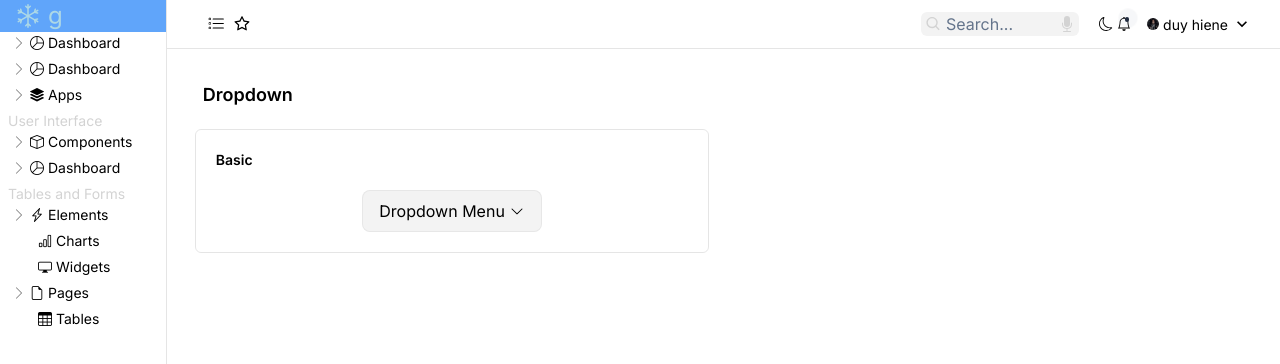
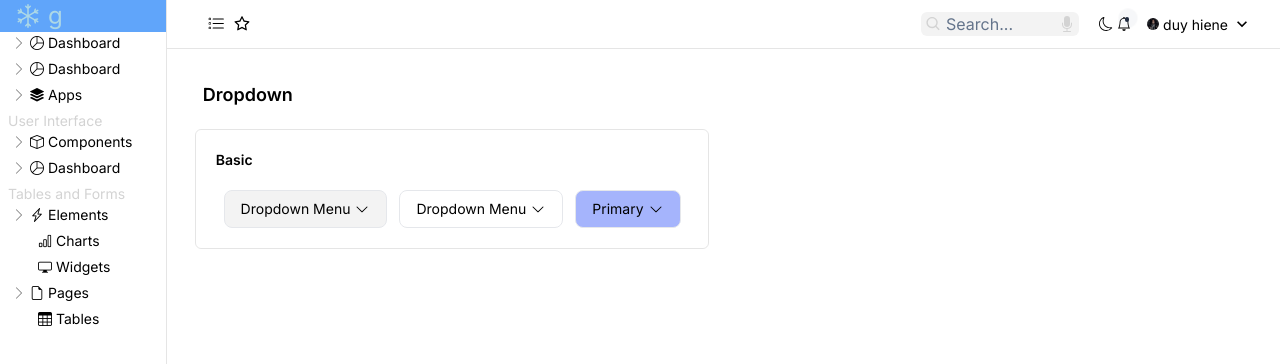
Before and after one commit to hiennd482/pratice-web-reactjs, a React (Create React App) app: page /dropdowns in a window 1280 px wide. Shown: the top 364 px of the page. Built offline with nearby package versions, Linux system fonts and the light colour scheme.

Commit message:
'dropdown'

```diff
--- a/src/components/dropdown/Dropdown.jsx
+++ b/src/components/dropdown/Dropdown.jsx
@@ -1,20 +1,80 @@
-import React from "react";
+import React, { useEffect, useRef, useState } from "react";
 import "./dropdown.scss";
 const Dropdown = () => {
+  const [opendrop, setOpendrop] = useState(false);
+  let menuRef = useRef();
+  useEffect(() => {
+    let handler = (e) => {
+      if (!menuRef.current.contains(e.target)) {
+        setOpendrop(false);
+        console.log(menuRef.current);
+      }
+    };
+    document.addEventListener("mousedown", handler);
+    return () => {
+      document.addEventListener("mousedown", handler);
+    };
+  });
   return (
     <div className="m-3 p-4">
       <div className="px-2 py-1 mb-4">
         <h2 className="text-lg font-semibold">Dropdown</h2>
       </div>
       <div className="grid grid-cols-2 gap-7 mb-4">
+        {/* first row */}
         <div className="border border-black/10 dark:boder-white/10 p-5 rounded-md">
           <div className="mb-5">
             <p className="text-sm font-semibold">Basic</p>
           </div>
           <div className="flex flex-wrap justify-center gap-3">
+            <div ref={menuRef}>
+              <div className="dropdown">
+                <button
+                  type="button"
+                  className="btn-element items-center font-normal bg-[#f3f3f3] hover:text-white border hover:bg-black"
+                  onClick={() => setOpendrop(!opendrop)}
+                >
+                  Dropdown Menu
+                  <svg
+                    class="w-4 h-4 ml-1"
+                    width="32"
+                    height="32"
+                    viewBox="0 0 32 32"
+                    fill="none"
+                    xmlns="http://www.w3.org/2000/svg"
+                  >
+                    <path
+                      d="M6.70711 11.2929C6.51957 11.1054 6.26522 11 6 11C5.73478 11 5.48043 11.1054 5.29289 11.2929C5.10536 11.4804 5 11.7348 5 12C5 12.2652 5.10536 12.5196 5.29289 12.7071L15.2929 22.7071C15.6834 23.0976 16.3166 23.0976 16.7071 22.7071L26.7071 12.7071C26.8946 12.5196 27 12.2652 27 12C27 11.7348 26.8946 11.4804 26.7071 11.2929C26.5196 11.1054 26.2652 11 26 11C25.7348 11 25.4804 11.1054 25.2929 11.2929L16 20.5858L6.70711 11.2929Z"
+                      fill="currentColor"
+                    ></path>
+                  </svg>
+                </button>
+                <ul
+                  className={`${
+                    opendrop ? "actdrop" : "inactdrop"
+                  }  right-0 px-3  whitespace-nowrap text-sm bg-white shadow duration-300 `}
+                >
+                  <li>
+                    <a>Action</a>
+                  </li>
+                  <li>
+                    <a href="">Another action</a>
+                  </li>
+                  <li>
+                    <a href="">Something else here</a>
+                  </li>
+                </ul>
+              </div>
+            </div>
+
+            {/* dropdown 2 */}
             <div className="dropdown">
-              <button className="btn-element flex items-center bg-[#1c1c1c0d] border border-black/5 ">
-                Dropdown Menu{" "}
+              <button
+                type="button"
+                className="btn-element items-center font-normal bg-white hover:text-white border hover:bg-black"
+                // onClick={() => setOpendrop(!opendrop)}
+              >
+                Dropdown Menu
                 <svg
                   class="w-4 h-4 ml-1"
                   width="32"
@@ -29,6 +89,56 @@ const Dropdown = () => {
                   ></path>
                 </svg>
               </button>
+              <ul
+                className={` inactdrop right-0 px-3  whitespace-nowrap text-sm bg-white shadow duration-300 `}
+              >
+                <li>
+                  <a>Action</a>
+                </li>
+                <li>
+                  <a href="">Another action</a>
+                </li>
+                <li>
+                  <a href="">Something else here</a>
+                </li>
+              </ul>
+            </div>
+
+            {/* dropdown 3 */}
+            <div className="dropdown">
+              <button
+                type="button"
+                className="btn-element items-center font-normal bg-indigo-300 hover:text-black border hover:bg-white hover:border-indigo-300"
+                // onClick={() => setOpendrop(!opendrop)}
+              >
+                Primary
+                <svg
+                  class="w-4 h-4 ml-1"
+                  width="32"
+                  height="32"
+                  viewBox="0 0 32 32"
+                  fill="none"
+                  xmlns="http://www.w3.org/2000/svg"
+                >
+                  <path
+                    d="M6.70711 11.2929C6.51957 11.1054 6.26522 11 6 11C5.73478 11 5.48043 11.1054 5.29289 11.2929C5.10536 11.4804 5 11.7348 5 12C5 12.2652 5.10536 12.5196 5.29289 12.7071L15.2929 22.7071C15.6834 23.0976 16.3166 23.0976 16.7071 22.7071L26.7071 12.7071C26.8946 12.5196 27 12.2652 27 12C27 11.7348 26.8946 11.4804 26.7071 11.2929C26.5196 11.1054 26.2652 11 26 11C25.7348 11 25.4804 11.1054 25.2929 11.2929L16 20.5858L6.70711 11.2929Z"
+                    fill="currentColor"
+                  ></path>
+                </svg>
+              </button>
+              <ul
+                className={` inactdrop right-0 px-3  whitespace-nowrap text-sm bg-white shadow duration-300 `}
+              >
+                <li>
+                  <a>Action</a>
+                </li>
+                <li>
+                  <a href="">Another action</a>
+                </li>
+                <li>
+                  <a href="">Something else here</a>
+                </li>
+              </ul>
             </div>
           </div>
         </div>
--- a/src/components/dropdown/dropdown.scss
+++ b/src/components/dropdown/dropdown.scss
@@ -1,9 +1,36 @@
 .dropdown {
   position: relative;
+  ul {
+    position: absolute;
+    z-index: 50;
+    margin-top: 0.25rem;
+    min-width: 120px;
+    border-radius: 0.25rem;
+    padding: 0.5rem 0;
+    li > a {
+      display: flex;
+      align-items: center;
+      padding: 0.5rem 1rem;
+    }
+    li > a:hover {
+      background-color: #f3f3f3;
+    }
+  }
+  .actdrop {
+    opacity: 1;
+  }
+
+  .inactdrop {
+    opacity: 0;
+  }
 }
 .btn-element {
   border-radius: 0.5rem;
   transition-duration: 0.3s;
   transition-property: all;
   padding: 0.5rem 1rem;
+  font-weight: 400;
+  font-size: 0.875rem /* 14px */;
+  line-height: 1.25rem /* 20px */;
+  display: inline-flex;
 }
--- a/src/pages/report/Report.jsx
+++ b/src/pages/report/Report.jsx
@@ -98,7 +98,7 @@ function Report() {
               </button>
             </div>
 
-            <div className="accordion-content  overflow-hidden text-black text-sm  pt-0 border-t  max-h-0 border-black/10">
+            <div className="accordion-content test overflow-hidden text-black text-sm  pt-0 border-t  max-h-0 border-black/10">
               <p className="p-[1rem] ">
                 Lorem ipsum dolor sssits samet, consectetur adipisicinsf elit,s
                 sed doa eiusmod tempor incidisdunt ut labore et dolore magna
--- a/src/pages/tables/tables.jsx
+++ b/src/pages/tables/tables.jsx
@@ -8,7 +8,7 @@ import Pagination from "../../components/Pagination2/Pagination";
 let PageSize = 10;
 const Tables = () => {
   const [currentPage, setCurrentPage] = useState(1);
-  const Drawer = "opendrawer-bottom";
+  const Drawer = "opendrawer-top";
 
   let menuRef = useRef();
   // const position = " left-0 ";
```
